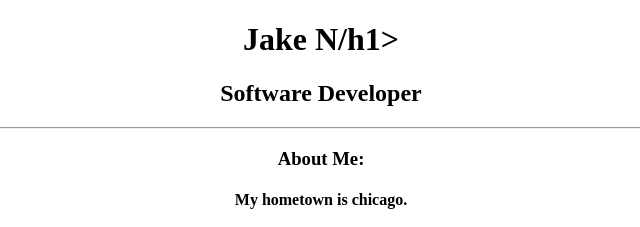
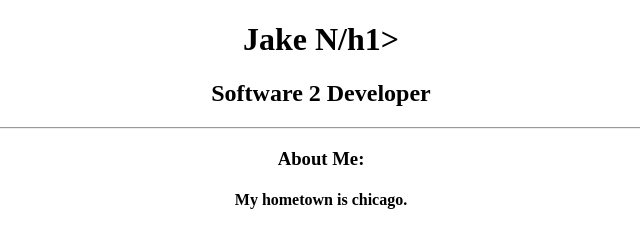
Before and after one commit to jakesunday/Practice-with-class, a plain HTML site: page index.html in a window 1280 px wide. Shown: the top 227 px of the page, 319-959 px from the left. Drawn offline with Linux system fonts and the light colour scheme.

Commit message:
Class 3 code

```diff
--- a/index.html
+++ b/index.html
@@ -8,7 +8,7 @@
 		  <body>
 			<div align="center">
 				<h1>Jake N/h1>
-				<h2>Software Developer</h2>
+				<h2>Software 2 Developer</h2>
 				<hr>
 				<h3>About Me:</h3>
 					<h4>My hometown is chicago.</h4>
```
Also changed, not shown: 1 other file.
